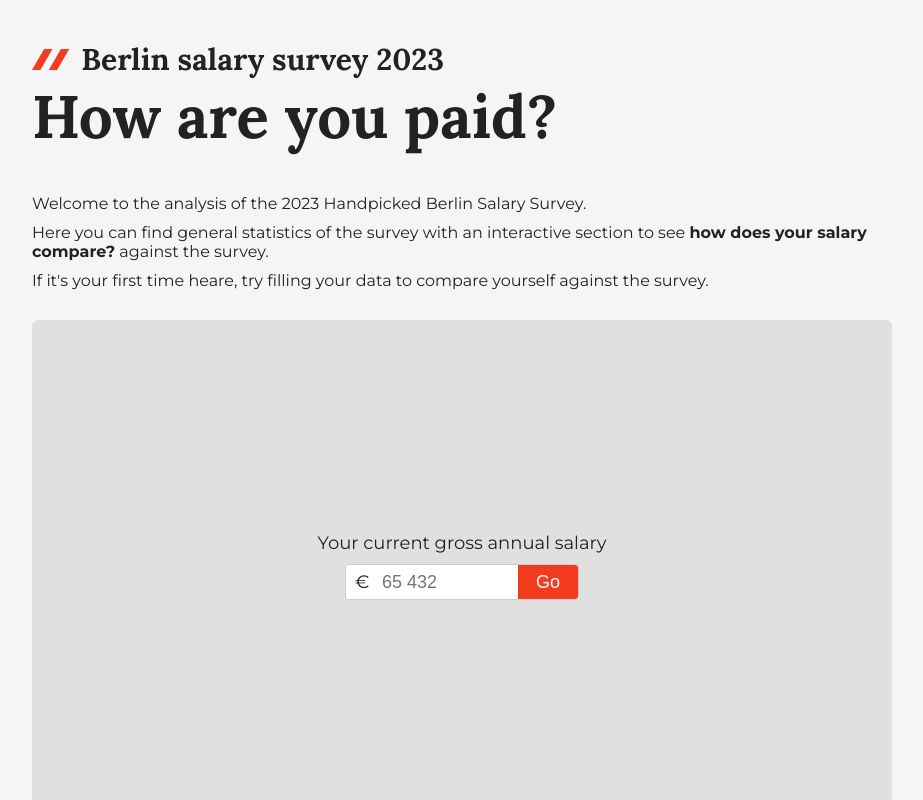
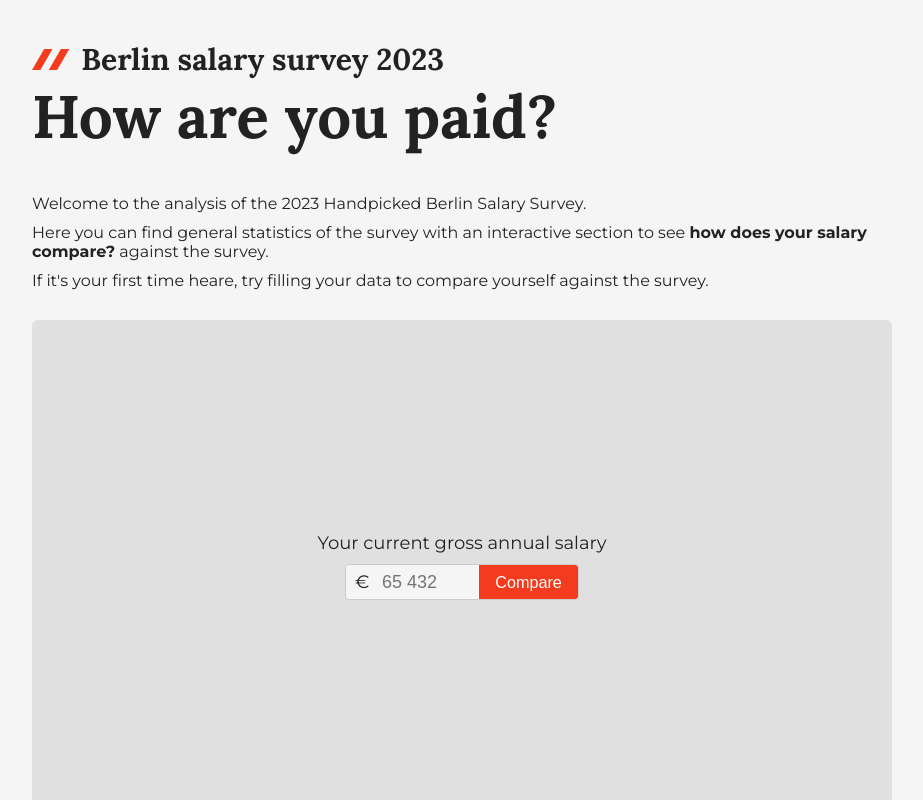
Before and after one commit to iheredia/berlin-salary-survey, a Next.js app: page / in a window 1280 px wide. Shown: the whole page, without its empty margins (178-1101 px from the left). Built offline with nearby package versions, Linux system fonts and the light colour scheme.

Commit message:
UI improvements

```diff
--- a/components/dashboard/sections/base-section.module.css
+++ b/components/dashboard/sections/base-section.module.css
@@ -1,4 +1,6 @@
 .section {
+  box-sizing: border-box;
+  width: 100%;
   max-width: 900px;
   margin: 0 auto;
 
@@ -28,6 +30,12 @@
 .sectionFullHeight {
   height: 100vh;
   height: 100dvh;
+  max-height: calc(100vh - 30px);
+  max-height: calc(100dvh - 30px);
+
+  @media (min-height: 600px) {
+    max-height: 600px;
+  }
 }
 
 .section:last-child {
--- /dev/null
+++ b/components/dashboard/sections/comment.module.css
@@ -0,0 +1,4 @@
+.comment {
+  padding: 20px;
+  font-size: 1.5em;
+}
--- a/components/dashboard/sections/comment.tsx
+++ b/components/dashboard/sections/comment.tsx
@@ -1,7 +1,10 @@
+import styles from "./comment.module.css";
+
 export default function SalaryComment(props: { percentile: number }) {
   const { percentile } = props;
   const upperDifference = 100 - percentile;
-  return percentile < 20
+  const comment =
+    percentile < 20
       ? `😨 you are in the bottom range of salaries. ${upperDifference}% of people earn more than you in Berlin 💸`
       : percentile < 50
       ? `😕 you are not all the way at the bottom but there is a lot of room for improvement. ${upperDifference}% of people earn more than you`
@@ -10,4 +13,5 @@ export default function SalaryComment(props: { percentile: number }) {
       : percentile === 100
       ? "Oh wow. Are you sure you wrote that? You earn more than everyone who took the survey 😎"
       : `🥳 niiice. You are in the top range of salaries. Only ${upperDifference}% earn more than you 💰💰`;
+  return <p className={styles.comment}>{comment}</p>;
 }
--- a/components/dashboard/sections/salary/salary-form.module.css
+++ b/components/dashboard/sections/salary/salary-form.module.css
@@ -42,10 +42,11 @@
   appearance: textfield;
   font-size: inherit;
   padding: 0.5em 4em 0.5em 2em;
-  background: white;
+  background: #f5f5f5;
   border: none;
   width: 100%;
   height: 100%;
+  cursor: pointer;
 }
 
 .input:before {
@@ -66,10 +67,16 @@
   align-items: center;
 
   border: none;
-  font-size: 1em;
+  font-size: 0.9em;
   color: white;
   padding: 0 1em;
   background: #f33b1d;
 
   cursor: pointer;
+
+  pointer-events: none;
 }
+
+.inputSubmitIcon.inputSubmitIconActive {
+  pointer-events: auto;
+}
--- a/components/dashboard/sections/salary/salary-form.tsx
+++ b/components/dashboard/sections/salary/salary-form.tsx
@@ -28,6 +28,10 @@ export default function SalaryForm() {
   };
 
   const formClassName = classNames(styles.form, user.grossSalary ? styles.formWithSalary : "");
+  const buttonClassName = classNames(
+    styles.inputSubmitIcon,
+    parsedSalary > 10_000 ? styles.inputSubmitIconActive : ""
+  );
   return (
     <form className={formClassName} onSubmit={onSubmit}>
       <label className={styles.label}>
@@ -41,8 +45,8 @@ export default function SalaryForm() {
             placeholder="65 432"
             onChange={onSalaryChange}
           />
-          <button type="submit" className={styles.inputSubmitIcon}>
-            {user.grossSalary ? "Edit" : "Go"}
+          <button type="submit" className={buttonClassName}>
+            Compare
           </button>
         </span>
       </label>
--- /dev/null
+++ b/components/dashboard/sections/select.module.css
@@ -0,0 +1,14 @@
+.select {
+  width: 100%;
+  max-width: 200px;
+
+  border: solid 1px #aaa;
+  background: #f5f5f5;
+  padding: 8px 14px;
+  border-radius: 4px;
+  font-size: inherit;
+}
+
+.selectContainer {
+  text-align: center;
+}
--- a/components/dashboard/sections/select.tsx
+++ b/components/dashboard/sections/select.tsx
@@ -1,13 +1,39 @@
+import { useContext } from "react";
 import { StringDimension } from "@/data/types";
 import { names, values } from "@/data/static-values";
-import { useContext } from "react";
 import AppContext from "@/components/context";
+import styles from "./select.module.css";
+
+const prompts: Record<StringDimension, string> = {
+  age: "Select your age range to compare yourself against people of the same age in the survey",
+  gender: "Select your gender to compare yourself against people of the same gender in the survey",
+  experience:
+    "Select how many years of experience you have to compare yourself against people of the same experience in the survey",
+  citizenship:
+    "Select your citizenship to compare yourself against people of the same citizenship in the survey",
+  companySize: "",
+  education:
+    "Select your education level to compare yourself against people of the same level in the survey",
+  industry:
+    "Select your industry type to compare yourself against people working in the same area in the survey",
+  position: "",
+  role: "Select your role type to compare yourself against people working in the same position type in the survey",
+  organizationType:
+    "Select your organization type to compare yourself against people working in the same area in the survey",
+  salaryRaise: "",
+  workingSchedule: "",
+  yearsInCurrentCompany: "",
+  yearsInCurrentPosition: "",
+};
 
 export default function Select(props: { dimension: StringDimension }) {
   const { setUser } = useContext(AppContext);
   const defaultValue = "Prefer not to say";
   return (
+    <div className={styles.selectContainer}>
+      <p>{prompts[props.dimension]}</p>
       <select
+        className={styles.select}
         defaultValue={defaultValue}
         onChange={(event) => {
           setUser({ [props.dimension]: event.currentTarget.value });
@@ -20,5 +46,6 @@ export default function Select(props: { dimension: StringDimension }) {
           </option>
         ))}
       </select>
+    </div>
   );
 }
```
Lines whose indentation alone changed are shown as unchanged.
